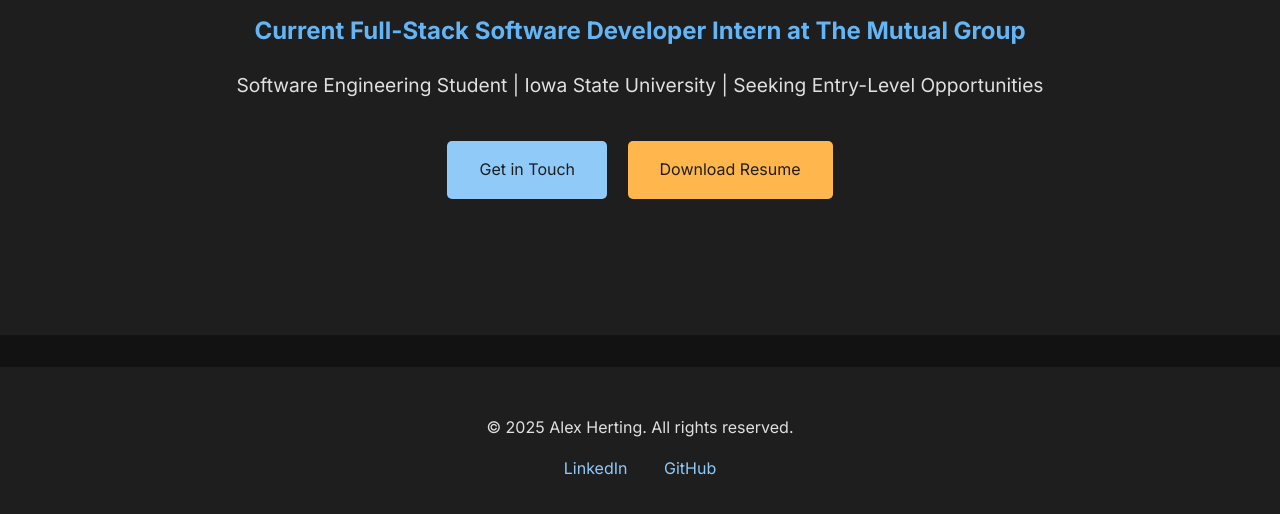
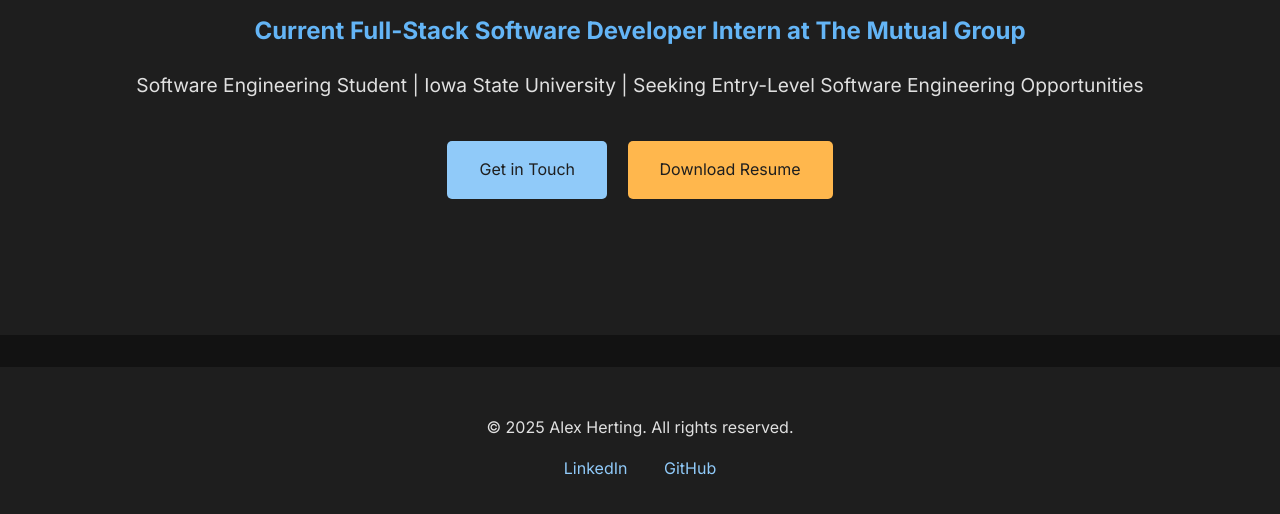
Before and after one commit to AlexHerting/PersonalPortfolio, a plain HTML site: page index.html in a window 1280 px wide. Shown: the part 310-824 px from the top of the page. Drawn offline with Linux system fonts and the light colour scheme.

Commit message:
Updated wording

```diff
--- a/index.html
+++ b/index.html
@@ -28,7 +28,7 @@
         <div class="container">
             <h1>Alex Herting</h1>
             <h2>Current Full-Stack Software Developer Intern at The Mutual Group</h2>
-            <p>Software Engineering Student | Iowa State University | Seeking Entry-Level Opportunities</p>
+            <p>Software Engineering Student | Iowa State University | Seeking Entry-Level Software Engineering Opportunities</p>
             <div class="cta-buttons">
                 <a href="contact.html" class="cta-button">Get in Touch</a>
                 <a href="assets/resume.pdf" download class="cta-button secondary">Download Resume</a>
```
